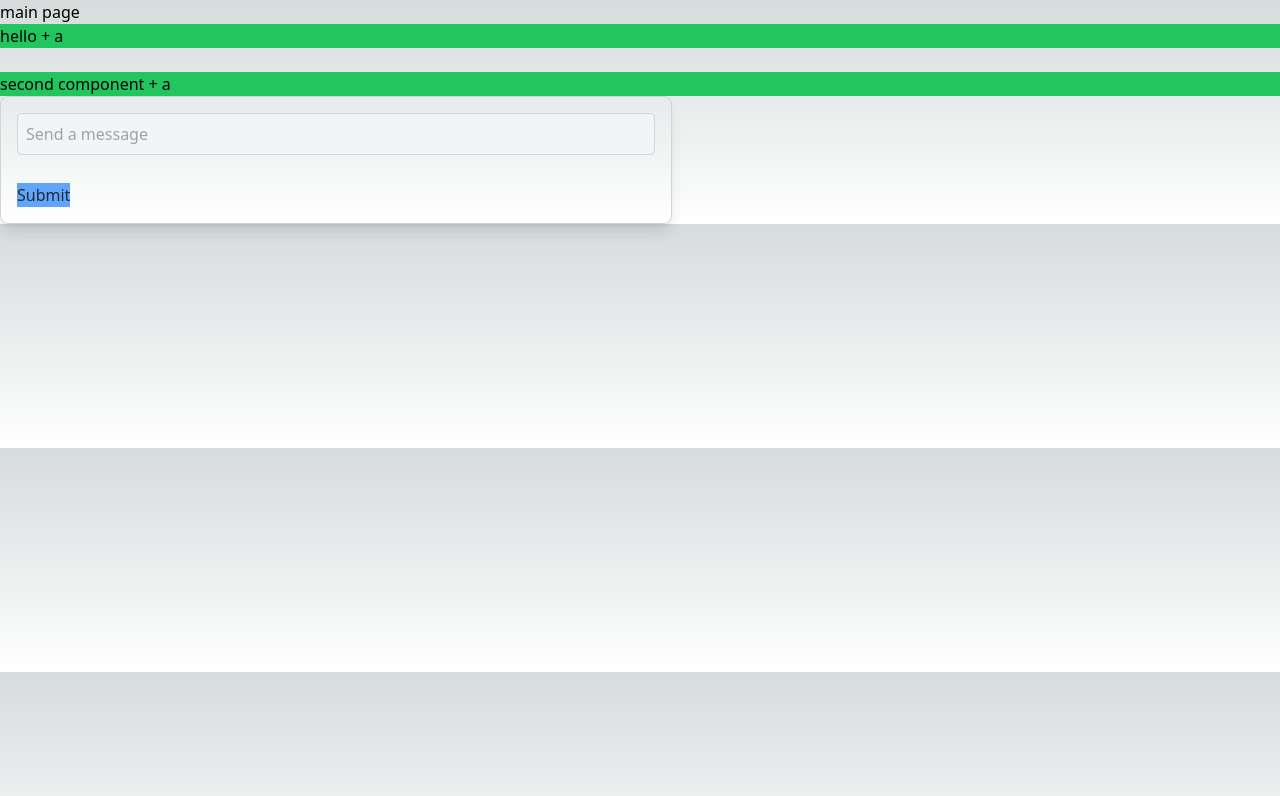
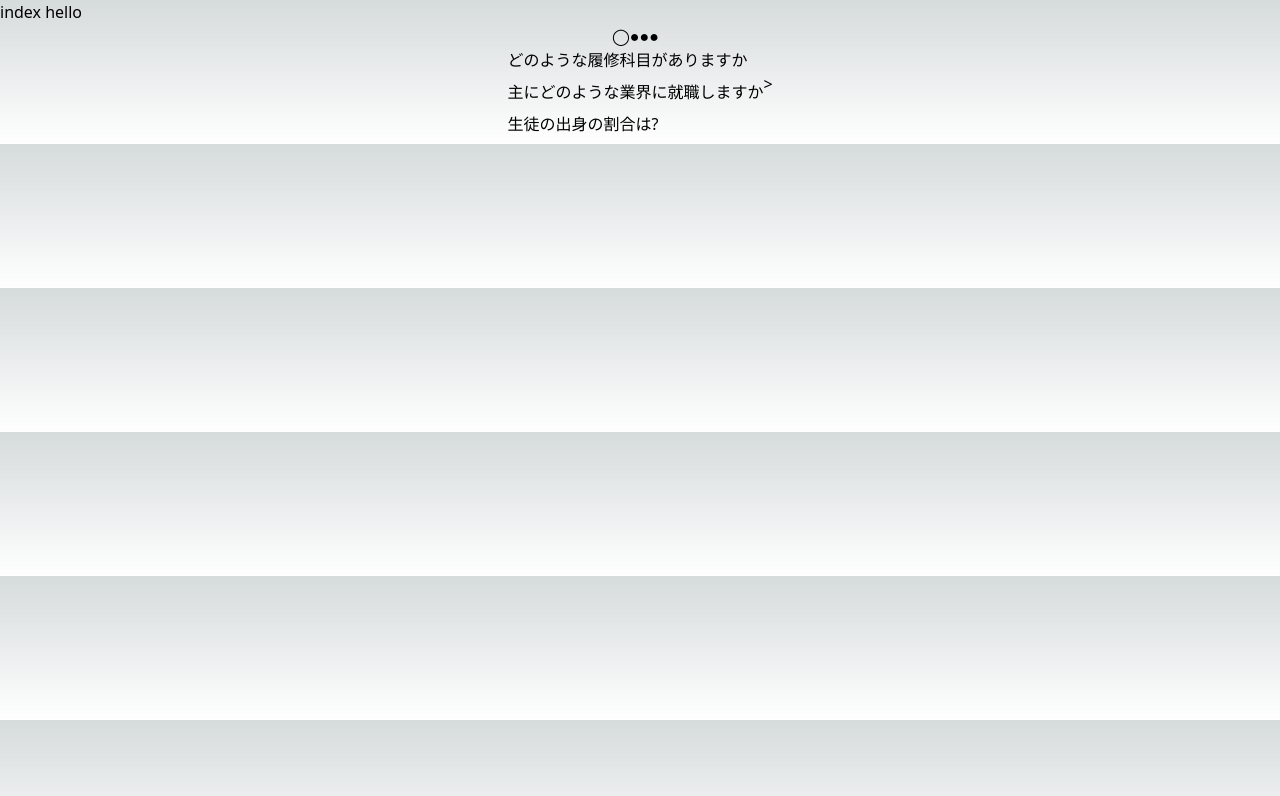
Before and after one commit to student-ops/semi_webapp, a Next.js app in the folder next_app/: page / in a window 1280 px wide. Shown: the top 796 px of the page. Built offline with nearby package versions, Linux system fonts and the light colour scheme.

Commit message:
confirm sugesstion as component

```diff
--- /dev/null
+++ b/next_app/src/components/chat_suggestion.tsx
@@ -0,0 +1,60 @@
+import React, { useState, useEffect } from "react";
+
+const PromptSuggestions = [
+    "どのような履修科目がありますか",
+    "主にどのような業界に就職しますか",
+    "生徒の出身の割合は?",
+    "a",
+    "b",
+    "生徒の出身の割合は?",
+    "d",
+    "e",
+    "f",
+    "g"
+]
+
+export default function Suggestion() {
+    const [suggestions, setSuggestions] = useState<string[][]>([]);
+    const [page,setPage] = useState(0);
+
+    useEffect(() => {
+        let chunks: string[][] = [];
+        for (let i = 0; i < PromptSuggestions.length; i += 3) {
+            chunks.push(PromptSuggestions.slice(i, i + 3));
+        }
+        setSuggestions(chunks);
+    }, []);
+
+    const nextPage = () => {
+        if (page < suggestions.length - 1) {
+            setPage(page + 1);
+        }
+    }
+
+    const prevPage = () => {
+        if (page > 0) {
+            setPage(page - 1);
+        }
+    }
+
+    return(
+        <div className="w-full flex justify-center ">
+
+            <div className="w-1/2 flex items-center justify-center">
+                { page > 0 && <p onClick={prevPage}>&lt;</p>}
+                <div className="flex-col">
+                    <div className="flex justify-center">
+                        {suggestions.map((_,index) =>
+                            <p key = {index}>{page === index ?'◯':'●'}</p>
+                        )}
+                    </div>
+
+                    {suggestions[page]?.map((suggestion, index) =>
+                    <p key={index} className="mb-2">{suggestion}</p>
+                )}
+                </div>
+                {page < suggestions.length -1 &&<p onClick={nextPage}>&gt;</p>}
+            </div>
+        </div>
+    )
+}
--- a/next_app/src/pages/index.tsx
+++ b/next_app/src/pages/index.tsx
@@ -3,17 +3,15 @@ import { Inter } from 'next/font/google'
 import { defaultMaxListeners } from 'events'
 import Comment from '../components/comments'
 import InputField from '../components/input_field'
+import Suggestion from '@/components/chat_suggestion'
 
 const inter = Inter({ subsets: ['latin'] })
 export default function Home() {
   let contents = "hello"
   return (
     <>
-      <h1>main page</h1>
-      <Comment  contents = {contents}/>
-      <br />
-      <Comment contents='second component'/>
-      <InputField/>
+      <h1>index {contents}</h1>
+      <Suggestion />
     </>
   )
 }
```
